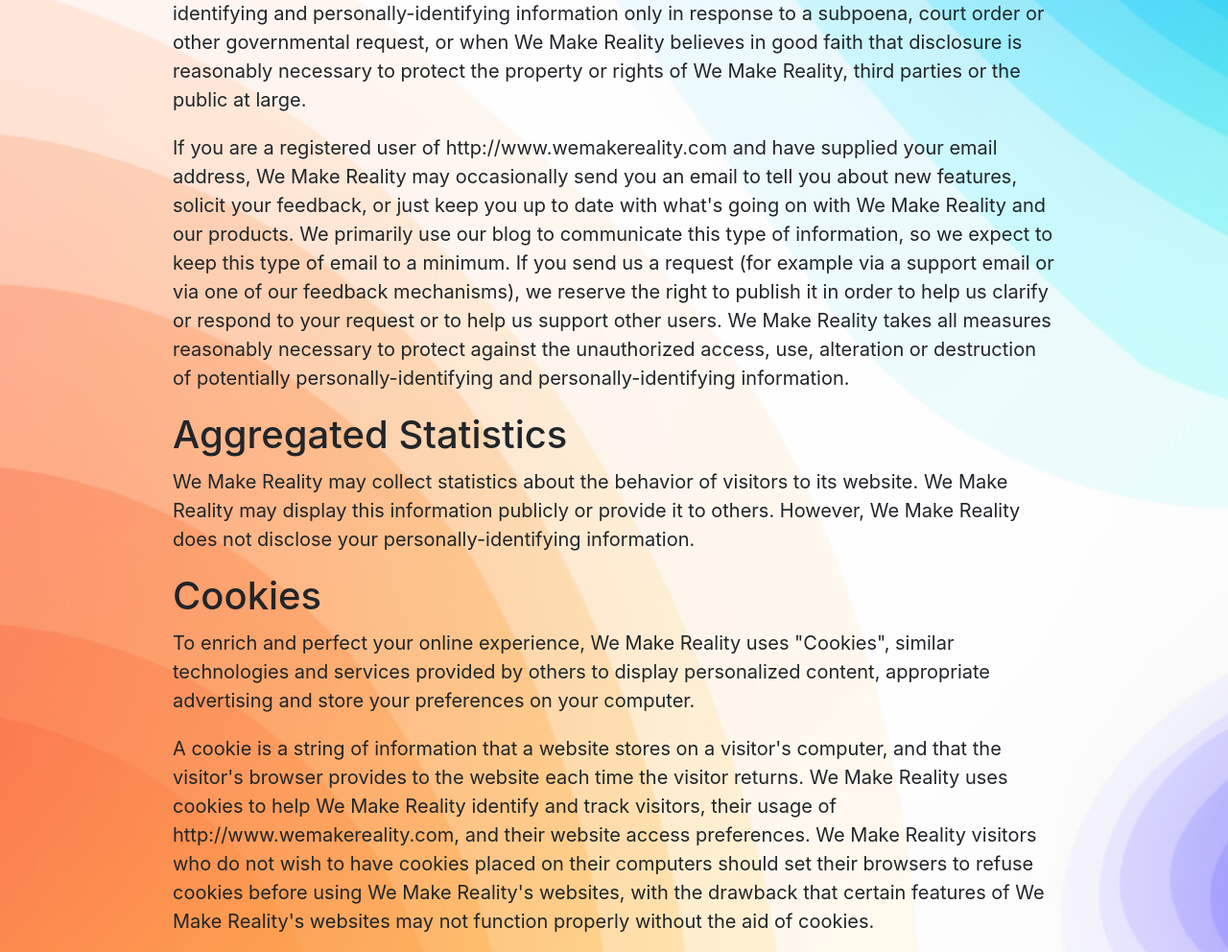
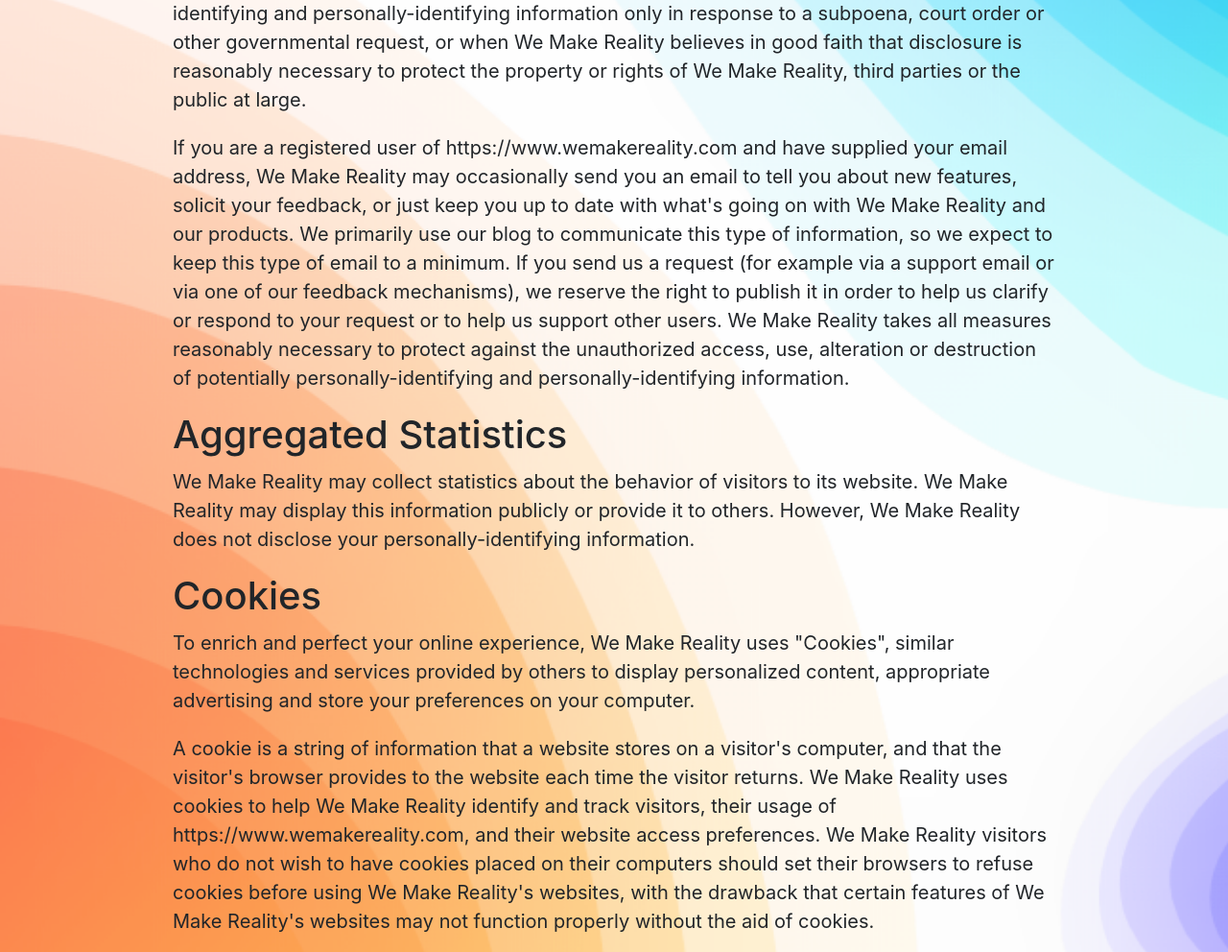
Before and after one commit to JSilvas/WMR-landing, a website: page src/privacy.pug in a window 1280 px wide. Shown: the part 2383-3375 px from the top of the page at 96% size. Drawn offline with nearby package versions, Linux system fonts and the light colour scheme; files that its build step writes are made by us from their sources; files whose address does not match are found by name.

Commit message:
Updated the website links back to hometo https

```diff
--- a/src/privacy.pug
+++ b/src/privacy.pug
@@ -30,7 +30,7 @@
           h4 Your privacy is critically important to us.
           p
             | It is We Make Reality&apos;s policy to respect your privacy regarding any information we may collect while operating our website. This Privacy Policy applies to
-            a(href='http://www.wemakereality.com') www.wemakereality.com
+            a(href='https://www.wemakereality.com') www.wemakereality.com
             |  (hereinafter, &quot;us&quot;, &quot;we&quot;, or &quot;www.wemakereality.com&quot;). We respect your privacy and are committed to protecting personally identifiable information you may provide us through the Website. We have adopted this privacy policy (&quot;Privacy Policy&quot;) to explain what information may be collected on our Website, how we use this information, and under what circumstances we may disclose the information to third parties. This Privacy Policy applies only to information we collect through the Website and does not apply to our collection of information from other sources.
           p
             | This Privacy Policy, together with the Terms and conditions posted on our Website, set forth the general rules and policies governing your use of our Website. Depending on your activities when visiting our Website, you may be required to agree to additional terms and conditions.
@@ -38,10 +38,10 @@
           p
             | Like most website operators, We Make Reality collects non-personally-identifying information of the sort that web browsers and servers typically make available, such as the browser type, language preference, referring site, and the date and time of each visitor request. We Make Reality&apos;s purpose in collecting non-personally identifying information is to better understand how We Make Reality&apos;s visitors use its website. From time to time, We Make Reality may release non-personally-identifying information in the aggregate, e.g., by publishing a report on trends in the usage of its website.
           p
-            | We Make Reality also collects potentially personally-identifying information like Internet Protocol (IP) addresses for logged in users and for users leaving comments on http://www.wemakereality.com blog posts. We Make Reality only discloses logged in user and commenter IP addresses under the same circumstances that it uses and discloses personally-identifying information as described below.
+            | We Make Reality also collects potentially personally-identifying information like Internet Protocol (IP) addresses for logged in users and for users leaving comments on https://www.wemakereality.com blog posts. We Make Reality only discloses logged in user and commenter IP addresses under the same circumstances that it uses and discloses personally-identifying information as described below.
           h2 Gathering of Personally-Identifying Information
           p
-            | Certain visitors to We Make Reality&apos;s websites choose to interact with We Make Reality in ways that require We Make Reality to gather personally-identifying information. The amount and type of information that We Make Reality gathers depends on the nature of the interaction. For example, we ask visitors who sign up for a blog at http://www.wemakereality.com to provide a username and email address.
+            | Certain visitors to We Make Reality&apos;s websites choose to interact with We Make Reality in ways that require We Make Reality to gather personally-identifying information. The amount and type of information that We Make Reality gathers depends on the nature of the interaction. For example, we ask visitors who sign up for a blog at https://www.wemakereality.com to provide a username and email address.
           h2 Security
           p
             | The security of your Personal Information is important to us, but remember that no method of transmission over the Internet, or method of electronic storage is 100% secure. While we strive to use commercially acceptable means to protect your Personal Information, we cannot guarantee its absolute security.
@@ -57,7 +57,7 @@
           p
             | We Make Reality discloses potentially personally-identifying and personally-identifying information only to those of its employees, contractors and affiliated organizations that (i) need to know that information in order to process it on We Make Reality&apos;s behalf or to provide services available at We Make Reality&apos;s website, and (ii) that have agreed not to disclose it to others. Some of those employees, contractors and affiliated organizations may be located outside of your home country; by using We Make Reality&apos;s website, you consent to the transfer of such information to them. We Make Reality will not rent or sell potentially personally-identifying and personally-identifying information to anyone. Other than to its employees, contractors and affiliated organizations, as described above, We Make Reality discloses potentially personally-identifying and personally-identifying information only in response to a subpoena, court order or other governmental request, or when We Make Reality believes in good faith that disclosure is reasonably necessary to protect the property or rights of We Make Reality, third parties or the public at large.
           p
-            | If you are a registered user of http://www.wemakereality.com and have supplied your email address, We Make Reality may occasionally send you an email to tell you about new features, solicit your feedback, or just keep you up to date with what&apos;s going on with We Make Reality and our products. We primarily use our blog to communicate this type of information, so we expect to keep this type of email to a minimum. If you send us a request (for example via a support email or via one of our feedback mechanisms), we reserve the right to publish it in order to help us clarify or respond to your request or to help us support other users. We Make Reality takes all measures reasonably necessary to protect against the unauthorized access, use, alteration or destruction of potentially personally-identifying and personally-identifying information.
+            | If you are a registered user of https://www.wemakereality.com and have supplied your email address, We Make Reality may occasionally send you an email to tell you about new features, solicit your feedback, or just keep you up to date with what&apos;s going on with We Make Reality and our products. We primarily use our blog to communicate this type of information, so we expect to keep this type of email to a minimum. If you send us a request (for example via a support email or via one of our feedback mechanisms), we reserve the right to publish it in order to help us clarify or respond to your request or to help us support other users. We Make Reality takes all measures reasonably necessary to protect against the unauthorized access, use, alteration or destruction of potentially personally-identifying and personally-identifying information.
           h2 Aggregated Statistics
           p
             | We Make Reality may collect statistics about the behavior of visitors to its website. We Make Reality may display this information publicly or provide it to others. However, We Make Reality does not disclose your personally-identifying information.
@@ -65,7 +65,7 @@
           p
             | To enrich and perfect your online experience, We Make Reality uses &quot;Cookies&quot;, similar technologies and services provided by others to display personalized content, appropriate advertising and store your preferences on your computer.
           p
-            | A cookie is a string of information that a website stores on a visitor&apos;s computer, and that the visitor&apos;s browser provides to the website each time the visitor returns. We Make Reality uses cookies to help We Make Reality identify and track visitors, their usage of http://www.wemakereality.com, and their website access preferences. We Make Reality visitors who do not wish to have cookies placed on their computers should set their browsers to refuse cookies before using We Make Reality&apos;s websites, with the drawback that certain features of We Make Reality&apos;s websites may not function properly without the aid of cookies.
+            | A cookie is a string of information that a website stores on a visitor&apos;s computer, and that the visitor&apos;s browser provides to the website each time the visitor returns. We Make Reality uses cookies to help We Make Reality identify and track visitors, their usage of https://www.wemakereality.com, and their website access preferences. We Make Reality visitors who do not wish to have cookies placed on their computers should set their browsers to refuse cookies before using We Make Reality&apos;s websites, with the drawback that certain features of We Make Reality&apos;s websites may not function properly without the aid of cookies.
           p
             | By continuing to navigate our website without changing your cookie settings, you hereby acknowledge and agree to We Make Reality&apos;s use of cookies.
           h2 Privacy Policy Changes
```
Also changed, not shown: public/privacy.html, 1 other file.
